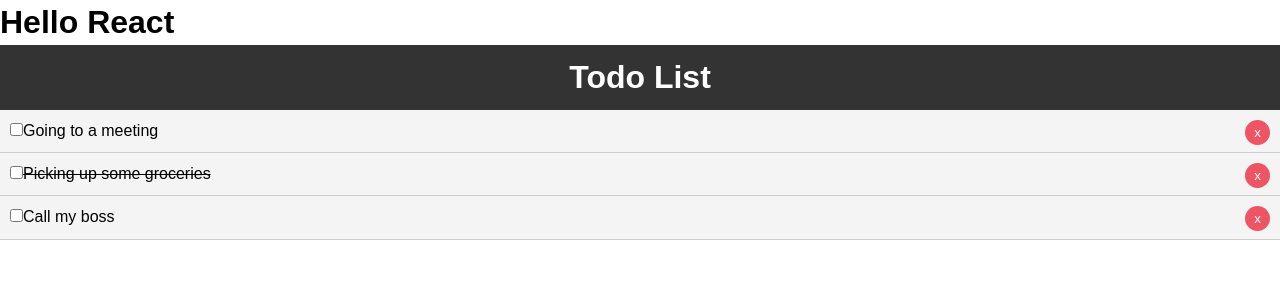
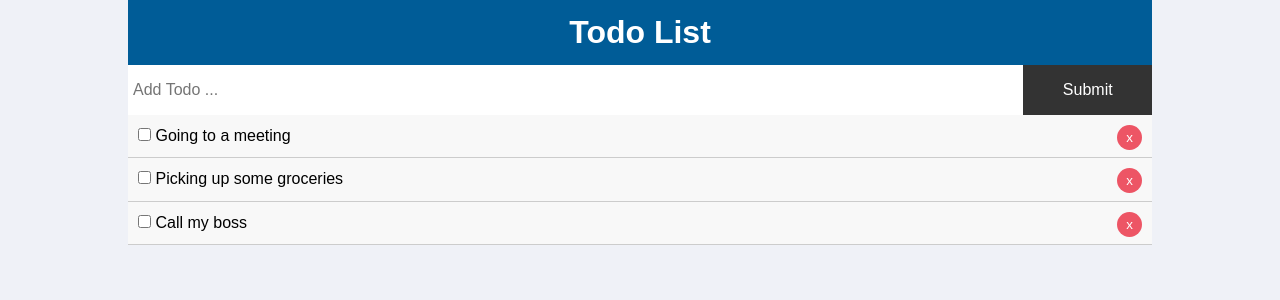
Before and after one commit to banobepascal/React-TodoApp, a React (Create React App) app: page / in a window 1280 px wide. Shown: the top 300 px of the page. Built offline with nearby package versions, Linux system fonts and the light colour scheme.

Commit message:
ft(finalizing app): finishing todoApp
- made more style customizations
- added input todo component
- installed uuids
- made some file changes

Finishes

```diff
--- a/package.json
+++ b/package.json
@@ -8,7 +8,9 @@
     "@testing-library/user-event": "^7.2.1",
     "react": "^16.12.0",
     "react-dom": "^16.12.0",
-    "react-scripts": "3.3.1"
+    "react-router-dom": "^5.1.2",
+    "react-scripts": "3.3.1",
+    "uuid": "^3.4.0"
   },
   "scripts": {
     "start": "react-scripts start",
--- a/src/App.css
+++ b/src/App.css
@@ -7,8 +7,23 @@
 body {
   font-family: 'Ubuntu', sans-serif;
   line-height: 1.4;
+  background-color: #eff1f7;
 }
 
-/* .App {
-  text-align: left;
-} */
+.container {
+  width: 100%;
+  padding: 0 10%;
+}
+
+.btn {
+  display: inline-block;
+  border: none;
+  background: #333;
+  color: #fff;
+  padding: 7px 20px;
+  cursor: pointer;
+}
+
+.btn:hover {
+  background: #555;
+}
--- a/src/App.js
+++ b/src/App.js
@@ -1,24 +1,26 @@
 import React, { Component } from "react";
+import uuid from 'uuid';
 import "./App.css";
 
 import Todos from "./components/Todos/Todos";
 import Header from "./components/layout/Header";
+import AddTodo from "./components/Todos/AddTodo";
 
 class App extends Component {
   state = {
     todos: [
       {
-        id: 1,
+        id: uuid.v4(),
         title: "Going to a meeting",
         completed: false
       },
       {
-        id: 2,
+        id: uuid.v4(),
         title: "Picking up some groceries",
-        completed: true
+        completed: false
       },
       {
-        id: 3,
+        id: uuid.v4(),
         title: "Call my boss",
         completed: false
       }
@@ -43,17 +45,28 @@
     });
   };
 
+  addTodo = title => {
+    const newTodo = {
+      id: uuid.v4(),
+      title,
+      completed: false
+    };
+    this.setState({ todos: [...this.state.todos, newTodo] });
+  };
+
   render() {
     return (
       <div className="App">
-        <h1>Hello React</h1>
+        <div className="container">
           <Header />
+          <AddTodo addTodo={this.addTodo} />
           <Todos
             todos={this.state.todos}
             markComplete={this.toggleComplete}
             delete={this.deleteTodo}
           />
         </div>
+      </div>
     );
   }
 }
--- a/src/components/Todos/AddTodo.js
+++ b/src/components/Todos/AddTodo.js
@@ -1,10 +1,49 @@
 import React, { Component } from "react";
 
 class AddTodo extends Component {
+  state = {
+    title: ""
+  };
+
+  onSubmit = e => {
+    e.preventDefault();
+    this.props.addTodo(this.state.title);
+    this.setState({ title: "" });
+  };
+
+  onChange = e => {
+    this.setState({ title: e.target.value });
+  };
+
   render() {
     return (
-      <form>
-        <input type="text" name="title" placeholder="Add Todo ..." />
+      <form onSubmit={this.onSubmit} style={{ display: "flex" }}>
+        <input
+          style={{
+            flex: "10",
+            padding: "5px",
+            fontSize: "1em",
+            height: "50px",
+            border: "none",
+            outline: "none",
+            fontFamily: "'Ubuntu', sans-serif "
+          }}
+          type="text"
+          name="title"
+          placeholder="Add Todo ..."
+          value={this.state.title}
+          onChange={this.onChange}
+        />
+        <input
+          type="submit"
+          value="Submit"
+          className="btn"
+          style={{
+            flex: "1",
+            fontSize: "1em",
+            fontFamily: "'Ubuntu', sans-serif "
+          }}
+        />
       </form>
     );
   }
--- a/src/components/Todos/TodoItem.js
+++ b/src/components/Todos/TodoItem.js
@@ -4,7 +4,7 @@
 class TodoItem extends Component {
   getStyle = () => {
     return {
-      backgroundColor: "#f4f4f4",
+      backgroundColor: "#f8f8f8",
       padding: "10px",
       borderBottom: "1px #ccc solid",
       textDecoration: this.props.todo.completed ? "line-through" : "none"
@@ -19,6 +19,7 @@
             type="checkbox"
             onChange={this.props.markComplete.bind(this, this.props.todo.id)}
           />
+          {' '}
           {this.props.todo.title}
           <button
             onClick={this.props.deleteTodo.bind(this, this.props.todo.id)}
--- a/src/components/layout/Header.js
+++ b/src/components/layout/Header.js
@@ -2,7 +2,7 @@
 
 const Header = () => {
   const headerStyle = {
-    background: "#333",
+    background: "#005c97",
     color: "#fff",
     textAlign: "center",
     padding: "10px"
```
Also changed, not shown: 1 other file (tests, documents, lock files or other folders). Lines whose indentation alone changed are shown as unchanged.
